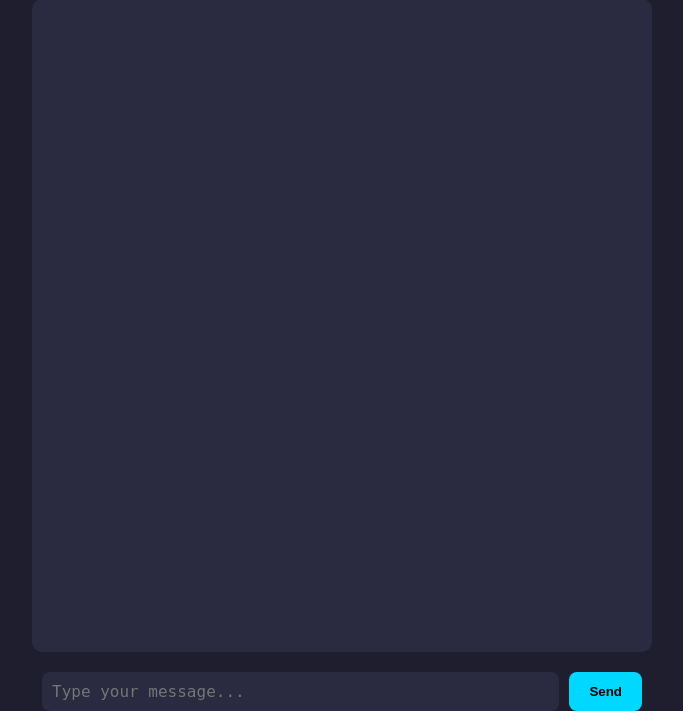
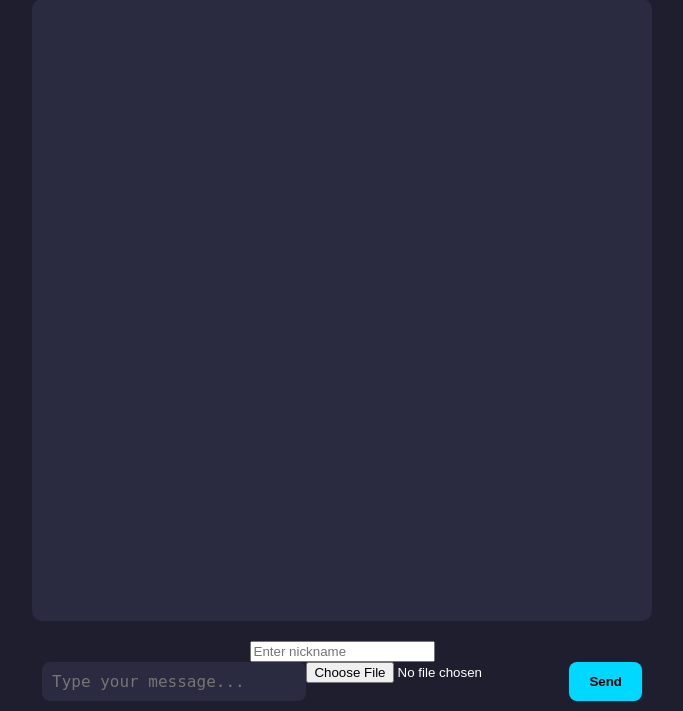
Before and after one commit to mdafsahuzzamanswachha-blip/TC-chat, a Flask app: page / in a window 1280 px wide. Shown: the part 89-800 px from the top of the page, without its empty margins (298-981 px from the left). Run offline with Flask 3, Linux system fonts and the light colour scheme; some libraries are stand-ins or nearby versions.

Commit message:
Modern chat UI + Enter/Shift+Enter + nickname + image

```diff
--- a/templates/index.html
+++ b/templates/index.html
@@ -9,8 +9,7 @@ body {font-family: Arial, sans-serif; background:#1e1e2f; color:#fff; display:fl
 h2 {margin-top:20px;color:#00d8ff;}
 #chat {flex:1;width:90%;max-width:600px;background:#2a2a40;padding:10px;margin:20px 0;border-radius:10px;overflow-y:auto;}
 .message {background:#3a3a60;margin:5px 0;padding:8px 12px;border-radius:8px;word-wrap:break-word;}
-.message.me {background:#00d8ff;color:#000;text-align:right;}
-#inputContainer {display:flex;width:90%;max-width:600px;}
+#inputContainer {display:flex;width:90%;max-width:600px;margin-bottom:10px;}
 #msg {flex:1;padding:10px;border-radius:8px;border:none;outline:none;font-size:16px;resize:none;background:#2a2a40;color:#fff;}
 button {padding:10px 20px;margin-left:10px;border:none;border-radius:8px;background:#00d8ff;color:#000;font-weight:bold;cursor:pointer;}
 button:hover {background:#00b8cc;}
@@ -20,8 +19,14 @@ button:hover {background:#00b8cc;}
 <body>
 <h2>TC Chat</h2>
 <div id="chat"></div>
+
+<div>
+<input id="nickname" type="text" placeholder="Enter nickname" />
+</div>
+
 <div id="inputContainer">
 <textarea id="msg" placeholder="Type your message..." rows="1"></textarea>
+<input type="file" id="imgInput" accept="image/*"/>
 <button onclick="sendMessage()">Send</button>
 </div>
 
@@ -29,31 +34,40 @@ button:hover {background:#00b8cc;}
 var socket = io();
 var msgInput = document.getElementById("msg");
 var chat = document.getElementById("chat");
-
-// Helper function to add message
-function addMessage(msg, me=false){
-    let div = document.createElement("div");
-    div.classList.add("message");
-    if(me) div.classList.add("me");
-
-    let timestamp = new Date().toLocaleTimeString([], {hour: '2-digit', minute:'2-digit'});
-    div.innerHTML = msg + `<span class="timestamp">${timestamp}</span>`;
-    chat.appendChild(div);
-    chat.scrollTop = chat.scrollHeight;
-}
+var nicknameInput = document.getElementById("nickname");
+var imgInput = document.getElementById("imgInput");
 
 // Receiving message
 socket.on("message", function(msg){
-    addMessage(msg);
+    let div = document.createElement("div");
+    div.classList.add("message");
+    div.innerHTML = msg;
+    chat.appendChild(div);
+    chat.scrollTop = chat.scrollHeight;
 });
 
 // Sending message
 function sendMessage(){
     let msg = msgInput.value.trim();
     if(msg === "") return;
-    socket.send(msg);
-    addMessage(msg,true);
-    msgInput.value = "";
+
+    let nickname = nicknameInput.value.trim() || "Anonymous";
+
+    // handle image
+    let file = imgInput.files[0];
+    if(file){
+        let reader = new FileReader();
+        reader.onload = function(e){
+            let imageData = e.target.result;
+            socket.send({msg: msg, nickname: nickname, image: imageData});
+            msgInput.value = "";
+            imgInput.value = "";
+        };
+        reader.readAsDataURL(file);
+    } else {
+        socket.send({msg: msg, nickname: nickname, image: ""});
+        msgInput.value = "";
+    }
 }
 
 // Enter & Shift+Enter
```
